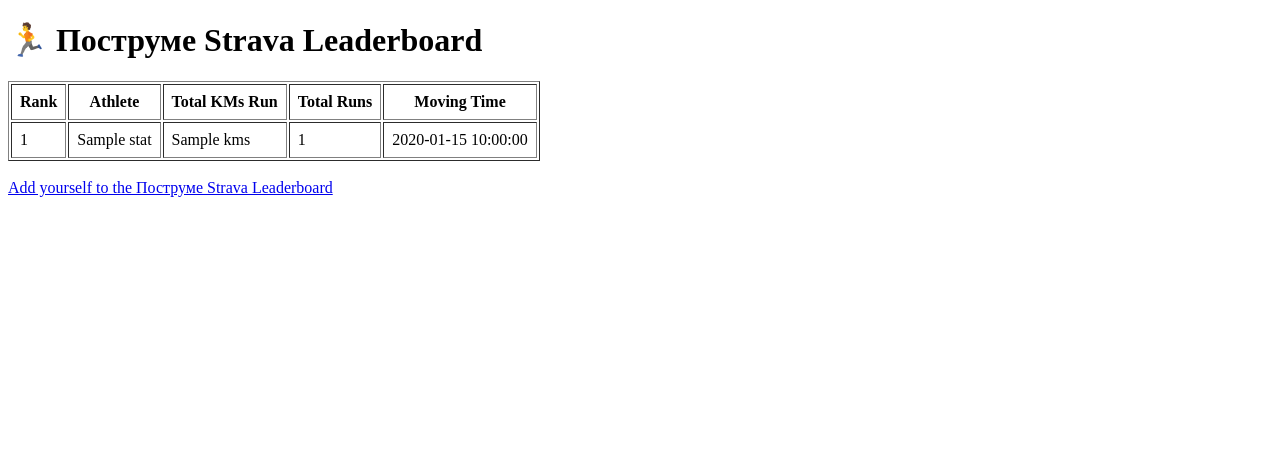
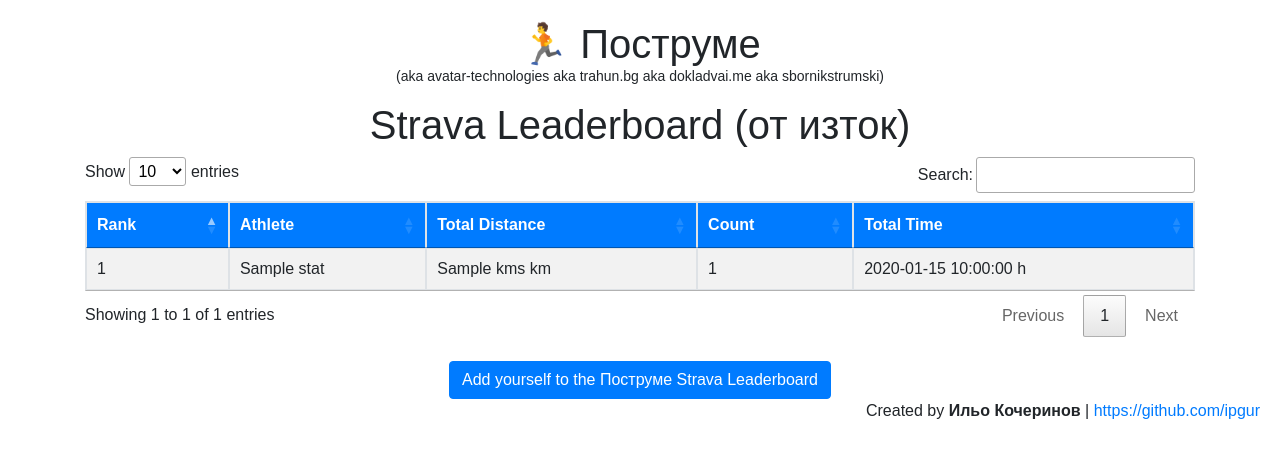
Before and after one commit to ipgur/strava-flask-leaderboard, a Flask app: template templates/home.html in a window 1280 px wide. Shown: the top 458 px of the page. Run offline with Flask 3, Linux system fonts and the light colour scheme; the template is opened without the code that fills it: most values are stand-ins (such as "Sample title", 1, 10 or a date in 2020); some libraries are stand-ins or nearby versions.

Commit message:
Code beautifications

```diff
--- a/templates/home.html
+++ b/templates/home.html
@@ -2,18 +2,55 @@
 <html lang="en">
 <head>
     <meta charset="UTF-8">
-    <title>Postrume Strava Leaderboard (от изток) </title>
+    <meta name="viewport" content="width=device-width, initial-scale=1.0">
+    <title>Postrume (aka avatar-technologies aka trahun.bg aka dokladvai.me aka sbornikstrumski) Strava Leaderboard (от изток)</title>
+
+    <!-- Bootstrap CSS -->
+    <link href="https://stackpath.bootstrapcdn.com/bootstrap/4.5.2/css/bootstrap.min.css" rel="stylesheet">
+
+    <!-- DataTables CSS -->
+    <link rel="stylesheet" type="text/css" href="https://cdn.datatables.net/1.10.21/css/jquery.dataTables.min.css">
+
+    <!-- jQuery (necessary for DataTables) -->
+    <script src="https://code.jquery.com/jquery-3.5.1.min.js"></script>
+
+    <!-- DataTables JS -->
+    <script type="text/javascript" charset="utf8" src="https://cdn.datatables.net/1.10.21/js/jquery.dataTables.min.js"></script>
+
+    <!-- Custom styles (optional) -->
+    <style>
+        body {
+            font-family: Arial, sans-serif;
+        }
+        h1 {
+            text-align: center;
+            margin-top: 20px;
+        }
+        table {
+            margin-top: 20px;
+        }
+        th {
+            background-color: #007bff;
+            color: white;
+        }
+        tr:nth-child(even) {
+            background-color: #f2f2f2;
+        }
+    </style>
 </head>
 <body>
-    <h1>🏃 Поструме Strava Leaderboard</h1>
-    <table border="1" cellpadding="8">
+
+    <h1>🏃 Поструме <p style="font-size: 14px">(aka avatar-technologies aka trahun.bg aka dokladvai.me aka sbornikstrumski)</p> Strava Leaderboard (от изток)</h1>
+
+    <div class="container">
+        <table id="statsTable" class="table table-bordered table-striped">
             <thead>
                 <tr>
                     <th>Rank</th>
                     <th>Athlete</th>
-                <th>Total KMs Run</th>
-                <th>Total Runs</th>
-                <th>Moving Time </th>
+                    <th>Total Distance</th>
+                    <th>Count</th>
+                    <th>Total Time</th>
                 </tr>
             </thead>
             <tbody>
@@ -21,14 +58,31 @@
                     <tr>
                         <td>{{ loop.index }}</td>
                         <td>{{ stat.name }}</td>
-                    <td>{{ stat.kms }}</td>
+                        <td>{{ stat.kms }} km</td>
                         <td>{{ stat.count }}</td>
-                    <td>{{ stat.time }}</td>
+                        <td>{{ stat.time }} h</td>
                     </tr>
                 {% endfor %}
             </tbody>
         </table>
+    </div>
+
     <br/>
-<a href="{{ url_for('login') }}">Add yourself to the Поструме Strava Leaderboard</a>
+    <div class="text-center">
+        <a href="{{ url_for('login') }}" class="btn btn-primary">Add yourself to the Поструме Strava Leaderboard</a>
+    </div>
+
+
+    <!-- Footer -->
+    <footer>
+         <p style="text-align: right;margin-right:20px;">Created by <strong>Ильо Кочеринов</strong> | <a href="https://github.com/ipgur" target="_blank">https://github.com/ipgur</a></p>
+    </footer>
+
+    <!-- Initialize DataTables -->
+    <script>
+        $(document).ready(function () {
+            $('#statsTable').DataTable();
+        });
+    </script>
 </body>
 </html>
```
Also changed, not shown: templates/index.html (deleted, +0 -11 lines). Lines whose indentation alone changed are shown as unchanged.
